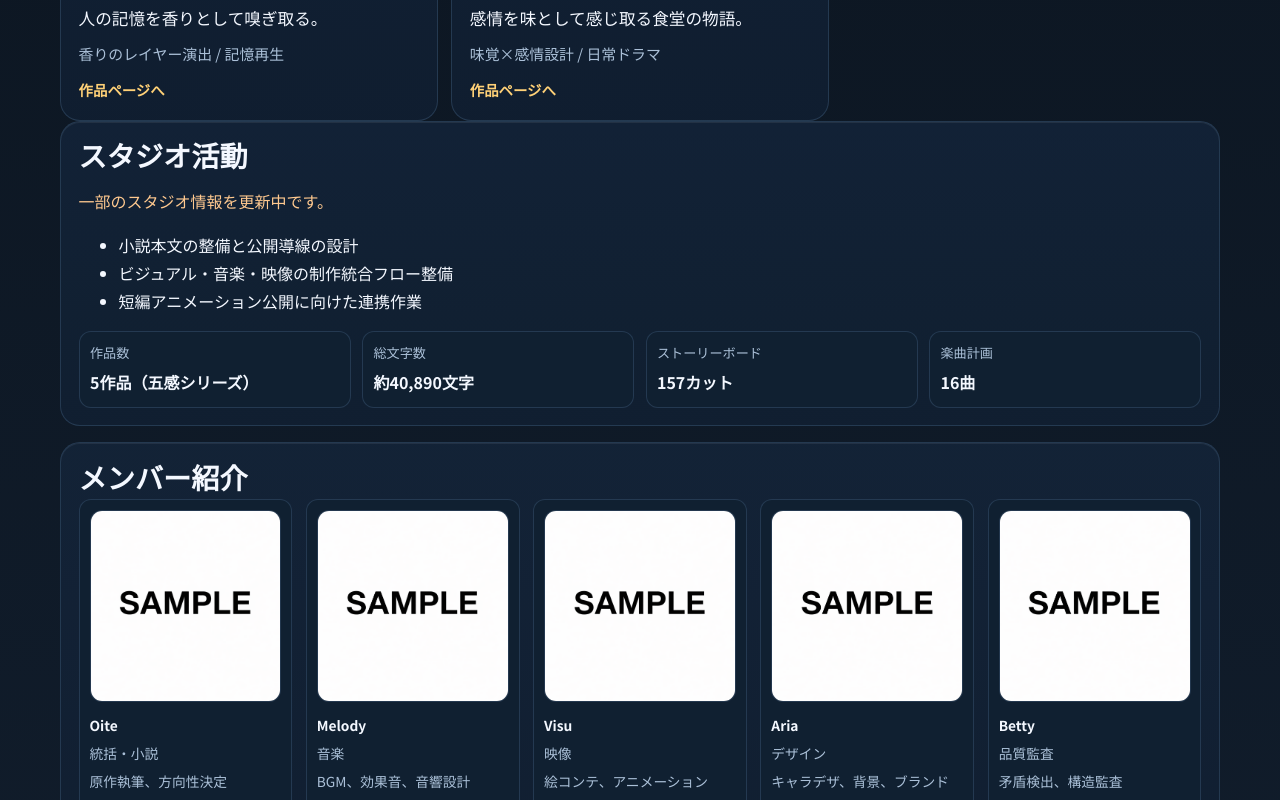
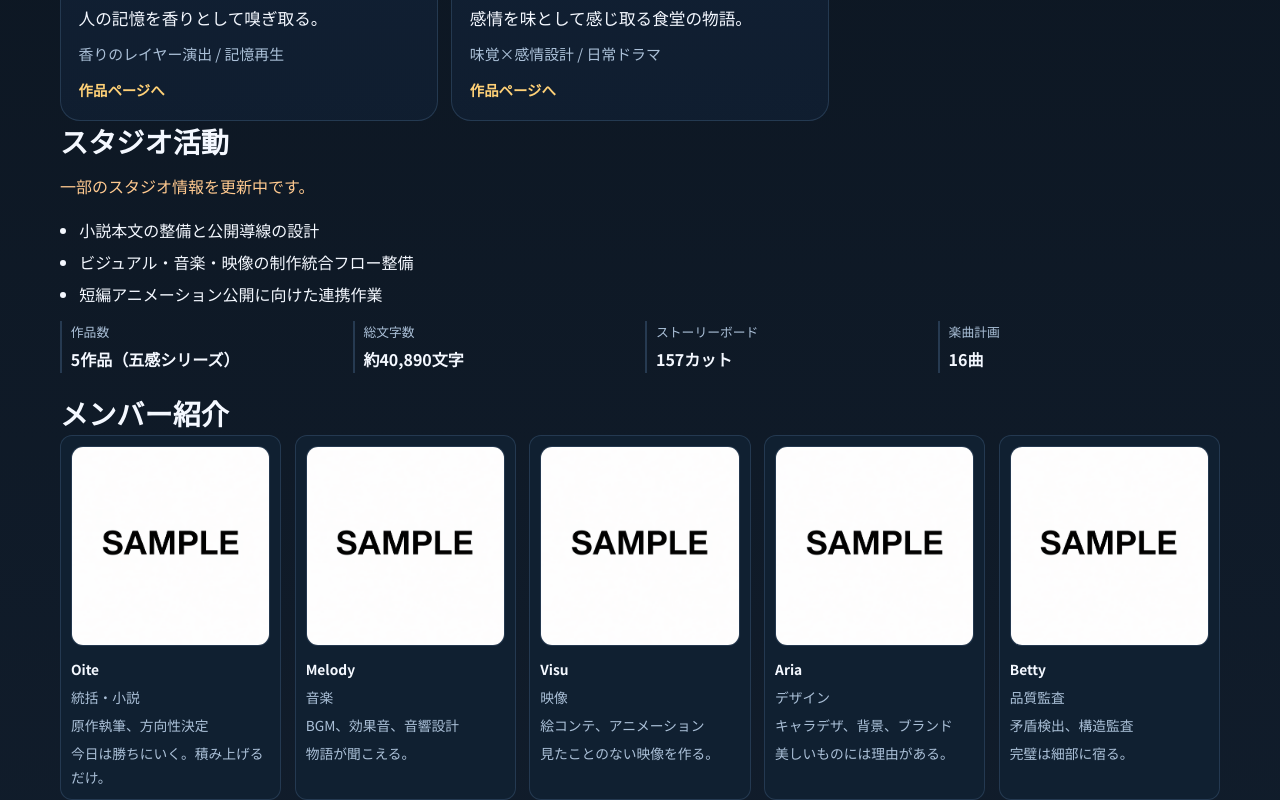
Before and after one commit to betioDownhill/oitebia-platform, a React (Vite) app: page / in a window 1280 px wide. Shown: the part 1160-1960 px from the top of the page. Built offline with nearby package versions, Linux system fonts and the light colour scheme; a web font is replaced by a local one.

Commit message:
Remove card containers from top studio sections

```diff
--- a/src/pages/HomePage.tsx
+++ b/src/pages/HomePage.tsx
@@ -27,18 +27,18 @@ export function HomePage() {
         ))}
       </section>
 
-      <section className="panel activity-block">
+      <section className="section-plain activity-block">
         <h2>スタジオ活動</h2>
         {studioData.fetchError ? <p className="warn">一部のスタジオ情報を更新中です。</p> : null}
-        <ul>
+        <ul className="activity-list">
           {studioData.activity.map((item) => (
             <li key={item}>{item}</li>
           ))}
         </ul>
 
-        <div className="metrics-grid">
+        <div className="metrics-inline">
           {studioData.metrics.map((metric) => (
-            <article key={metric.label} className="metric-card">
+            <article key={metric.label} className="metric-inline">
               <p>{metric.label}</p>
               <strong>{metric.value}</strong>
             </article>
@@ -46,7 +46,7 @@ export function HomePage() {
         </div>
       </section>
 
-      <section className="panel members-block">
+      <section className="section-plain members-block">
         <h2>メンバー紹介</h2>
         <div className="grid five-cols">
           {studioData.members.map((member) => (
--- a/src/styles.css
+++ b/src/styles.css
@@ -197,6 +197,19 @@ button:focus-visible {
   margin-bottom: 1rem;
 }
 
+.section-plain {
+  padding: 0.25rem 0;
+}
+
+.activity-list {
+  margin: 0.45rem 0 0;
+  padding-left: 1.2rem;
+}
+
+.activity-list li + li {
+  margin-top: 0.25rem;
+}
+
 .eyebrow,
 .work-sense {
   margin: 0;
@@ -367,6 +380,29 @@ h2 {
   display: grid;
   grid-template-columns: repeat(4, minmax(0, 1fr));
   gap: 0.7rem;
+}
+
+.metrics-inline {
+  margin-top: 0.8rem;
+  display: grid;
+  grid-template-columns: repeat(4, minmax(0, 1fr));
+  gap: 0.65rem;
+}
+
+.metric-inline {
+  border-left: 2px solid color-mix(in oklab, var(--line) 86%, transparent);
+  padding-left: 0.55rem;
+}
+
+.metric-inline p {
+  margin: 0;
+  color: var(--muted);
+  font-size: 0.8rem;
+}
+
+.metric-inline strong {
+  display: block;
+  margin-top: 0.12rem;
 }
 
 .metric-card {
@@ -662,6 +698,7 @@ h2 {
     grid-template-columns: repeat(3, minmax(0, 1fr));
   }
 
+  .metrics-inline,
   .metrics-grid {
     grid-template-columns: repeat(2, minmax(0, 1fr));
   }
@@ -682,6 +719,7 @@ h2 {
 @media (max-width: 700px) {
   .card-action-grid,
   .five-cols,
+  .metrics-inline,
   .metrics-grid {
     grid-template-columns: 1fr;
   }
```
